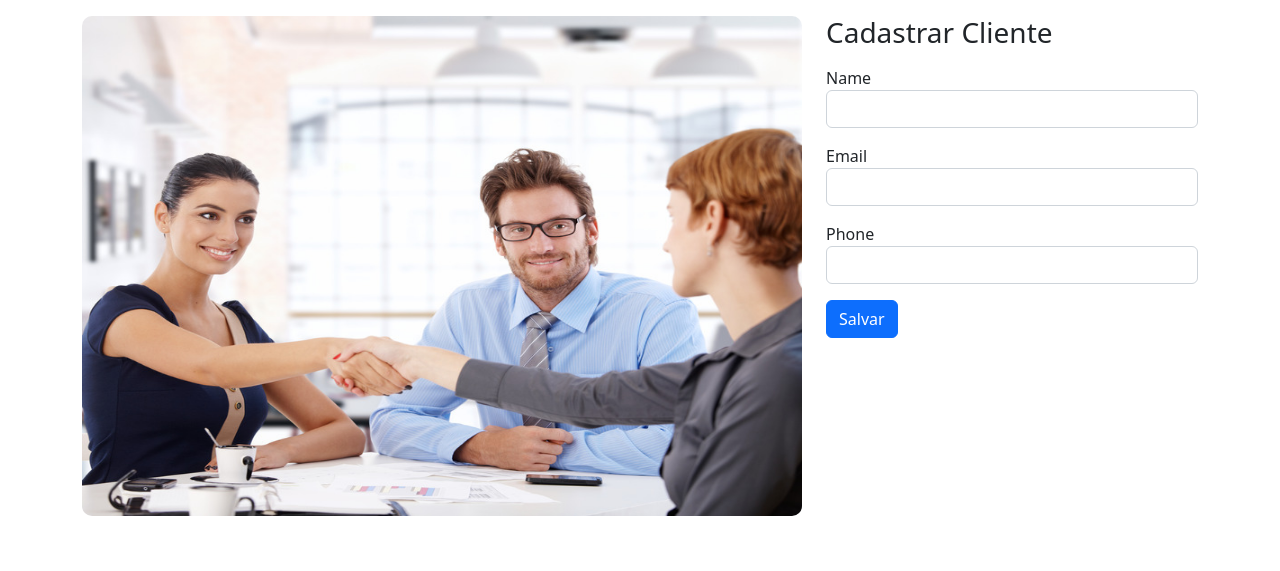
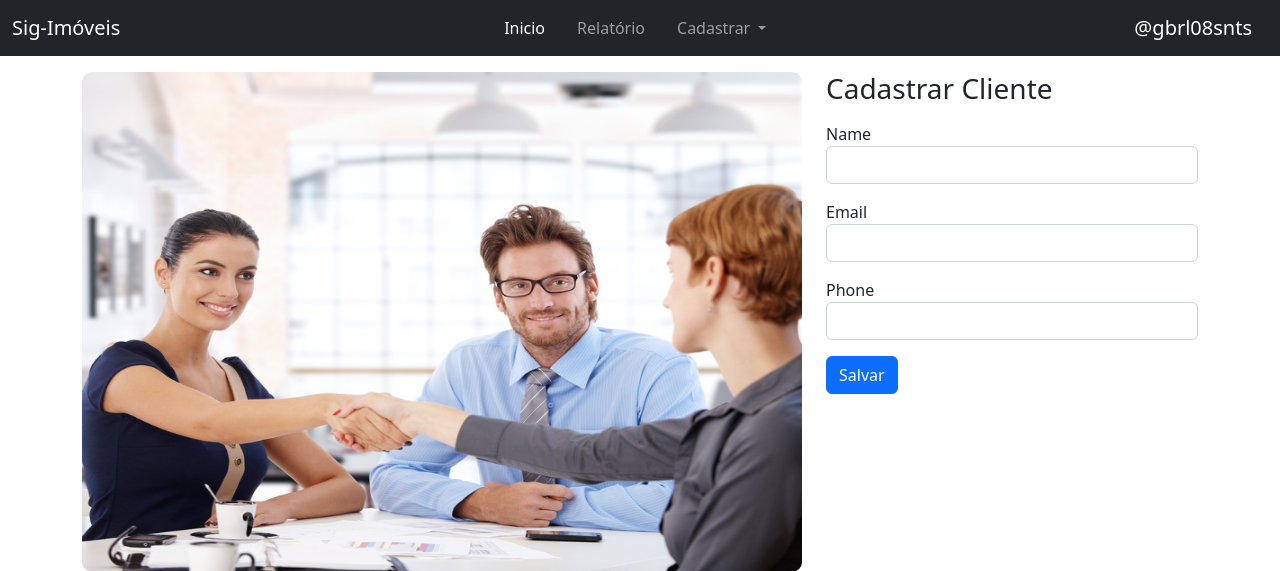
Before and after one commit to gbrl08snts/Sig-Imoveis, a Django app: page /form-client/ in a window 1280 px wide. Shown: the top 571 px of the page. Run offline with Django 5.2, Linux system fonts and the light colour scheme.

Commit message:
Criando Navbar, Message e Botão de Locar

```diff
--- a/base/templates/base.html
+++ b/base/templates/base.html
@@ -16,7 +16,8 @@
 
 </head>
 <body>
-
+	{% include 'navbar.html' %}
+	{% include 'message.html' %}
 	{% block content %}
 
 	{% endblock %}
--- /dev/null
+++ b/base/templates/message.html
@@ -0,0 +1,7 @@
+{% if messages %}
+<div class="messages">
+    {% for message in messages %}
+    <div {% if message.tags %} class="alert {{ message.tags }}"{% endif %} role="alert">{{ message }}</div>
+    {% endfor %}
+</div>
+{% endif %}
--- /dev/null
+++ b/base/templates/navbar.html
@@ -0,0 +1,47 @@
+<nav class="navbar navbar-expand-lg navbar-dark bg-dark">
+
+    <div class="container-fluid">
+
+        <button class="navbar-toggler" type="button" data-bs-toggle="collapse" data-bs-target="#navbarTogglerDemo03" aria-controls="navbarTogglerDemo03" aria-expanded="false" aria-label="Toggle navigation">
+            <span class="navbar-toggler-icon"></span>
+        </button>
+
+        <a class="navbar-brand" href="#">Sig-Imóveis</a>
+
+        <div class="collapse navbar-collapse" id="navbarTogglerDemo03">
+
+            <ul class="navbar-nav gap-3 mb-2 mb-lg-0 mx-auto">
+
+                <li class="nav-item">
+                    <a class="nav-link active" aria-current="page" href="/">Inicio</a>
+                </li>
+
+                <li class="nav-item">
+                    <a class="nav-link" href="/">Relatório</a>
+                </li>
+
+                <li class="nav-item dropdown">
+                    <a class="nav-link dropdown-toggle" href="#" role="button" data-bs-toggle="dropdown" aria-expanded="false">
+                        Cadastrar
+                    </a>
+                    <ul class="dropdown-menu dropdown-menu-dark">
+                        <li>
+                            <a class="dropdown-item" href="{% url 'client-create' %}">Cliente</a>
+                        </li>
+                        <li>
+                            <hr class="dropdown-divider">
+                        </li>
+                        <li>
+                            <a class="dropdown-item" href="{% url 'immobile-create' %}">Imóvel</a>
+                        </li>
+                    </ul>
+                </li>
+            </ul>
+
+            <a class="navbar-brand" href="#">@gbrl08snts</a>
+
+        </div>
+
+    </div>
+
+</nav>
--- a/imovelApp/templates/list-location.html
+++ b/imovelApp/templates/list-location.html
@@ -47,7 +47,7 @@
                 <p>Valor: {{immobile.price}}</p>
                 <div class="d-flex justify-content-between align-items-center">
                     <div class="badge bg-success">Tipo: {{immobile.type_item}}</div>
-
+                    <a class="btn btn-primary" href="{% url 'location-create' immobile.id  %}">Locar</a>
                 </div>
             </div>
 
```
Also changed, not shown: core/settings.py (+11 -0 lines).
